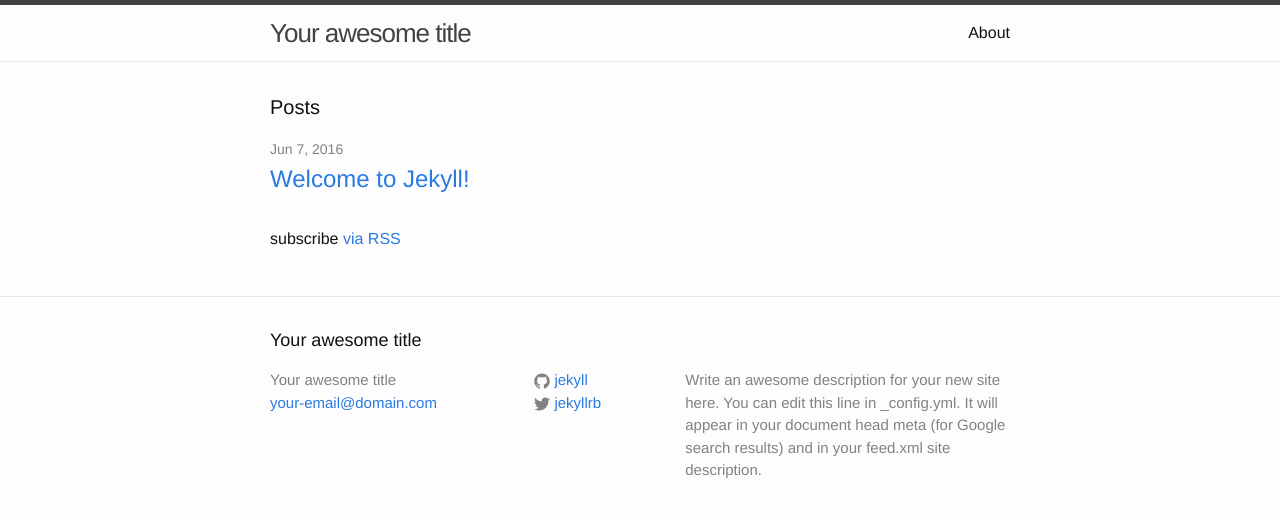
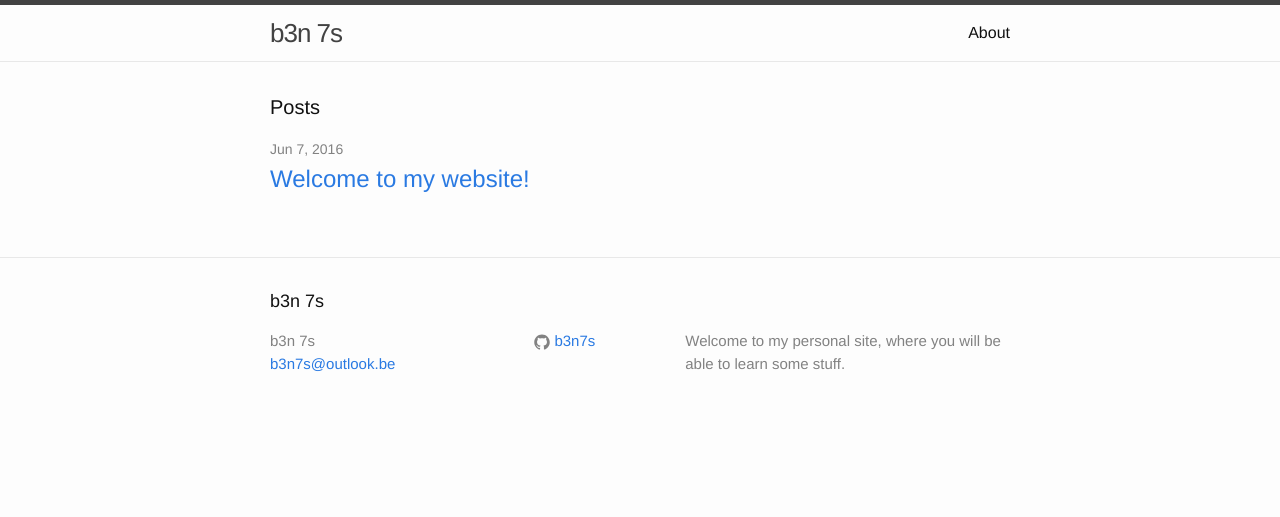
Before and after one commit to kurisuryu/b3n7s.github.io, a Jekyll site: the page built from index.html, in a window 1280 px wide. Shown: the top 517 px of the page. Built offline with Jekyll 4.4.1, drawn with Linux system fonts in a browser that asks for light colours.

```diff
--- a/_config.yml
+++ b/_config.yml
@@ -6,16 +6,14 @@
 # 'jekyll serve'. If you change this file, please restart the server process.
 
 # Site settings
-title: Your awesome title
-email: your-email@domain.com
+title: b3n 7s
+email: b3n7s@outlook.be
 description: > # this means to ignore newlines until "baseurl:"
-  Write an awesome description for your new site here. You can edit this
-  line in _config.yml. It will appear in your document head meta (for
-  Google search results) and in your feed.xml site description.
+  Welcome to my personal site, where you will be able to learn some stuff.
 baseurl: "" # the subpath of your site, e.g. /blog
-url: "http://yourdomain.com" # the base hostname & protocol for your site
-twitter_username: jekyllrb
-github_username:  jekyll
+url: "http://b3n7s.github.io" # the base hostname & protocol for your site
+#twitter_username: jekyllrb
+github_username:  b3n7s
 
 # Build settings
 markdown: kramdown
--- a/index.html
+++ b/index.html
@@ -18,6 +18,6 @@ layout: default
     {% endfor %}
   </ul>
 
-  <p class="rss-subscribe">subscribe <a href="{{ "/feed.xml" | prepend: site.baseurl }}">via RSS</a></p>
+<!--  <p class="rss-subscribe">subscribe <a href="{{ "/feed.xml" | prepend: site.baseurl }}">via RSS</a></p> -->
 
 </div>
```
Also changed, not shown: _posts/2016-06-07-welcome-to-jekyll.markdown (deleted, +0 -25 lines), _posts/2016-06-07-welcome-to-my-site.markdown (added, +19 -0 lines).
